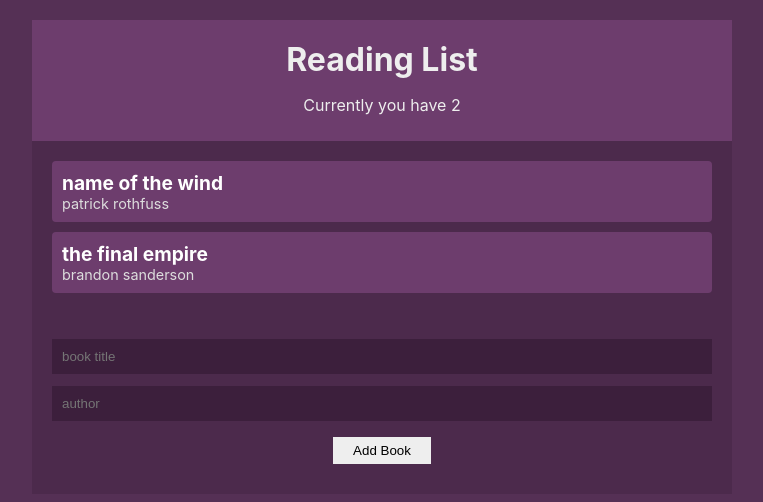
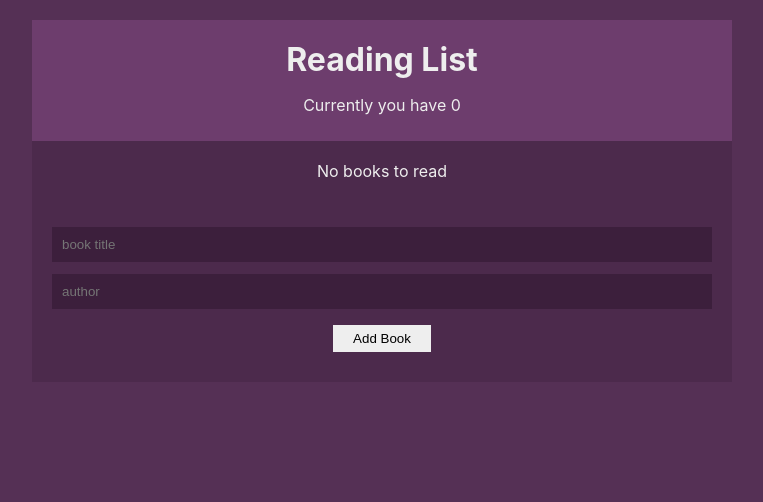
Before and after one commit to bangarusaivivek/BookList, a React (Create React App) app: page / in a window 1280 px wide. Shown: the top 502 px of the page, without its empty margins (258-1021 px from the left). Built offline with nearby package versions, Linux system fonts and the light colour scheme.

Commit message:
added reducer hook

```diff
--- a/src/Components/BookForm.js
+++ b/src/Components/BookForm.js
@@ -3,14 +3,19 @@ import { BookContext } from '../Contexts/BookContext';
 
 
 function BookForm() {
-    const { addBook } = useContext(BookContext);
+    const { addBook,dispatch } = useContext(BookContext);
     const [title,setTitle] = useState('');
     const [author,setAuthor] = useState('');
     const handleSubmit = (e) => {
         e.preventDefault();
         addBook(title,author);
+        // dispatch({type:'ADD_BOOK',book: {
+        //     title,author
+        // }})
         setTitle('');
         setAuthor('');
+
+
     }
     return (
         <form onSubmit={ handleSubmit }>
--- a/src/Contexts/BookContext.js
+++ b/src/Contexts/BookContext.js
@@ -1,13 +1,14 @@
-import React,{ createContext, useState } from 'react'
+import React,{ createContext, useState, useReducer } from 'react'
 import uuid from 'uuid/dist/v1';
+import { bookReducer } from '../reducers/bookReducer';
 
 export const BookContext = createContext();
 
 function BookContextProvider(props) {
-    const [books, setBooks] = useState([
-        {title: 'name of the wind', author: 'patrick rothfuss', id: 1},
-        {title: 'the final empire', author: 'brandon sanderson', id: 2},
-    ])
+    // const [books,dispatch] = useReducer(bookReducer,[]);
+
+
+    const [books, setBooks] = useState([])
     const addBook = (title, author) => {
         setBooks([...books,{title: title,author: author,id: uuid()}])
     }
--- /dev/null
+++ b/src/reducers/bookReducer.js
@@ -0,0 +1,16 @@
+import uuid from 'uuid/dist/v1'
+
+export const bookReducer = (state,action) => {
+    switch(action.type){
+        case 'ADD_BOOK':
+            return [...state,{
+                title: action.book.title,
+                author: action.book.author,
+                id: uuid(),
+            }]
+        case 'Remove_BOOK':
+            return state.filter(book => book.id != action.id)
+        default:
+            return state
+    }
+}
```
